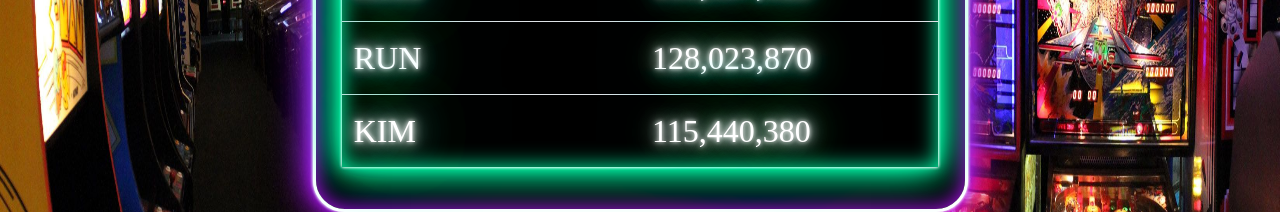
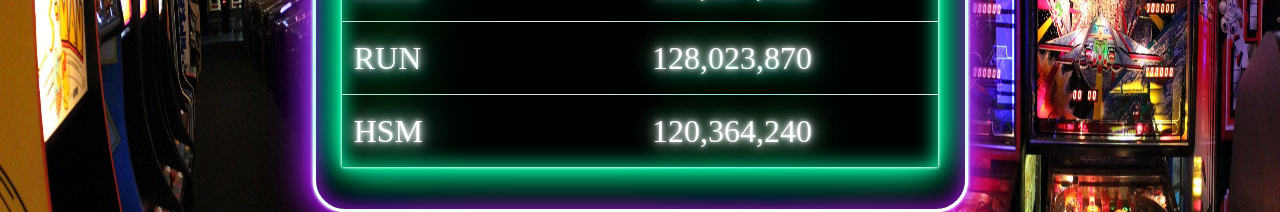
Before and after one commit to vmvpin/vmvpin.github.io, a Jekyll site: the page built from _games/cc_13.md, in a window 1280 px wide. Shown: the part 1074-1286 px from the top of the page. Built offline with Jekyll 4.4.1, drawn with Linux system fonts in a browser that asks for light colours.

Commit message:
Updated high scores md files

```diff
--- a/_games/cc_13.md
+++ b/_games/cc_13.md
@@ -19,5 +19,5 @@
 | RUN | 138,382,460 |
 | HSM | 135,637,960 |
 | RUN | 128,023,870 |
-| KIM | 115,440,380 |
+| HSM | 120,364,240 |
 {:.scoreText .table .td}
```
